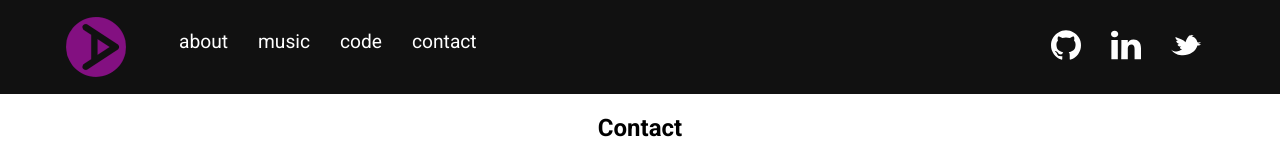
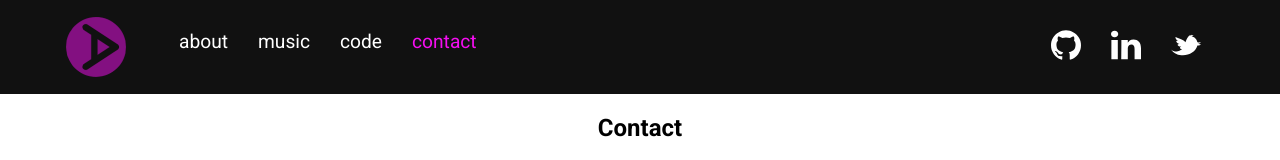
Before and after one commit to turnipdabeets/anna-garcia, a React (Create React App) app: page /contact in a window 1280 px wide. Shown: the top 160 px of the page. Built offline with nearby package versions, Linux system fonts and the light colour scheme.

Commit message:
refactor navbar and add active class when route it hit

```diff
--- a/src/components/PlatformNavBar.css
+++ b/src/components/PlatformNavBar.css
@@ -61,8 +61,3 @@ ul.nativeRouteGroup li a:hover {
   color: #f40ef0;
   opacity: 0.9;
 }
-
-ul.routeGroup li a:focus,
-ul.nativeRouteGroup li a:focus {
-  color: #f40ef0;
-}
--- a/src/components/PlatformNavBar.js
+++ b/src/components/PlatformNavBar.js
@@ -1,58 +1,54 @@
 import React from 'react';
-import { Link } from 'react-router-dom';
+import { NavLink } from 'react-router-dom';
 import { nativeDevice } from '../utils';
 import './PlatformNavBar.css';
 import 'font-awesome/css/font-awesome.min.css';
 
-const NavBar = () => {
-  let deviceClass;
-  if (nativeDevice) {
-    deviceClass = 'nativeRouteGroup';
-  } else {
-    deviceClass = 'routeGroup';
+const activeColor = '#f40ef0';
+const deviceClass = nativeDevice ? 'nativeRouteGroup' : 'routeGroup';
+
+const sharedPaths = [
+  {
+    name: 'about',
+    to: '/about',
+    icon: 'fa fa-info'
+  },
+  {
+    name: 'music',
+    to: '/music',
+    icon: 'fa fa-music'
+  },
+  {
+    name: 'code',
+    to: '/code',
+    icon: 'fa fa-code'
+  },
+  {
+    name: 'contact',
+    to: '/contact',
+    icon: 'fa fa-envelope'
   }
+];
 
-  return (
+const createLinks = paths =>
+  paths.map(path => (
+    <li key={path.name}>
+      <NavLink exact to={path.to} activeStyle={{ color: activeColor }}>
+        {nativeDevice && <i className={path.icon} aria-hidden="true" />}
+        <p>{path.name}</p>
+      </NavLink>
+    </li>
+  ));
+
+const NavBar = () => (
   /*eslint-disable jsx-a11y/no-redundant-roles */
   <nav role="navigation" className="navigation">
     <ul className={deviceClass}>
-        {nativeDevice && (
-          <li>
-            <Link to="/">
-              <i className="fa fa-home" aria-hidden="true" />
-              <p>home</p>
-            </Link>
-          </li>
-        )}
-        <li>
-          <Link to="/about">
-            {nativeDevice && <i className="fa fa-info" aria-hidden="true" />}
-            <p>about</p>
-          </Link>
-        </li>
-        <li>
-          <Link to="/music">
-            {nativeDevice && <i className="fa fa-music" aria-hidden="true" />}
-            <p>music</p>
-          </Link>
-        </li>
-        <li>
-          <Link to="/code">
-            {nativeDevice && <i className="fa fa-code" aria-hidden="true" />}
-            <p>code</p>
-          </Link>
-        </li>
-        <li>
-          <Link to="/contact">
-            {nativeDevice && (
-              <i className="fa fa-envelope" aria-hidden="true" />
-            )}
-            <p>contact</p>
-          </Link>
-        </li>
+      {nativeDevice &&
+        createLinks([{ name: 'home', to: '/', icon: 'fa fa-home' }])}
+      {createLinks(sharedPaths)}
     </ul>
   </nav>
 );
-};
 
 export default NavBar;
```
Lines whose indentation alone changed are shown as unchanged.
